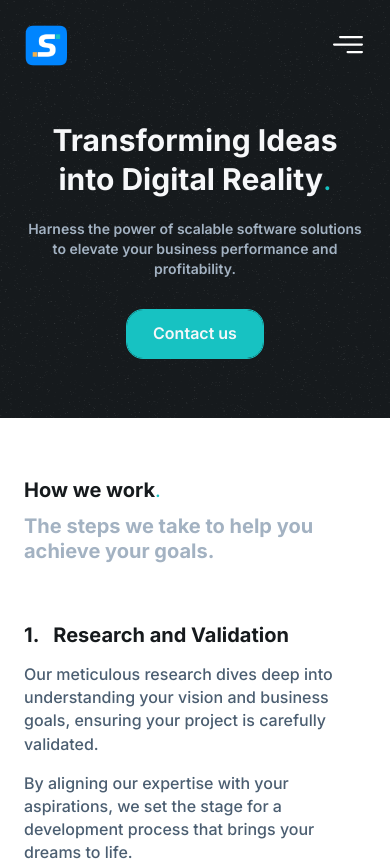
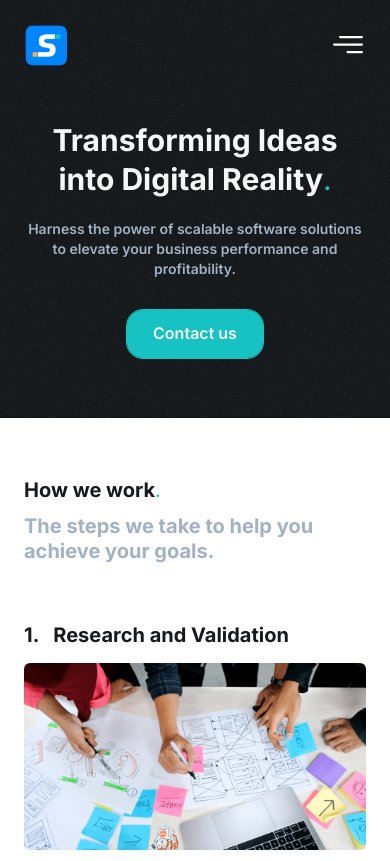
Before and after one commit to pdev6373/stackbuld, a Next.js app: page /our-process in a window 390 px wide. Shown: the top 861 px of the page. Built offline with nearby package versions, Linux system fonts and the light colour scheme.

Commit message:
initial commit

```diff
--- a/components/howWeWork/HowWeWork.module.css
+++ b/components/howWeWork/HowWeWork.module.css
@@ -297,6 +297,14 @@
   .processListGrid {
     row-gap: 4px;
   }
+
+  .headerTexts {
+    order: -2;
+  }
+
+  .processImageWrapper {
+    order: -1;
+  }
 }
 
 @media (max-width: 380px) {
```
